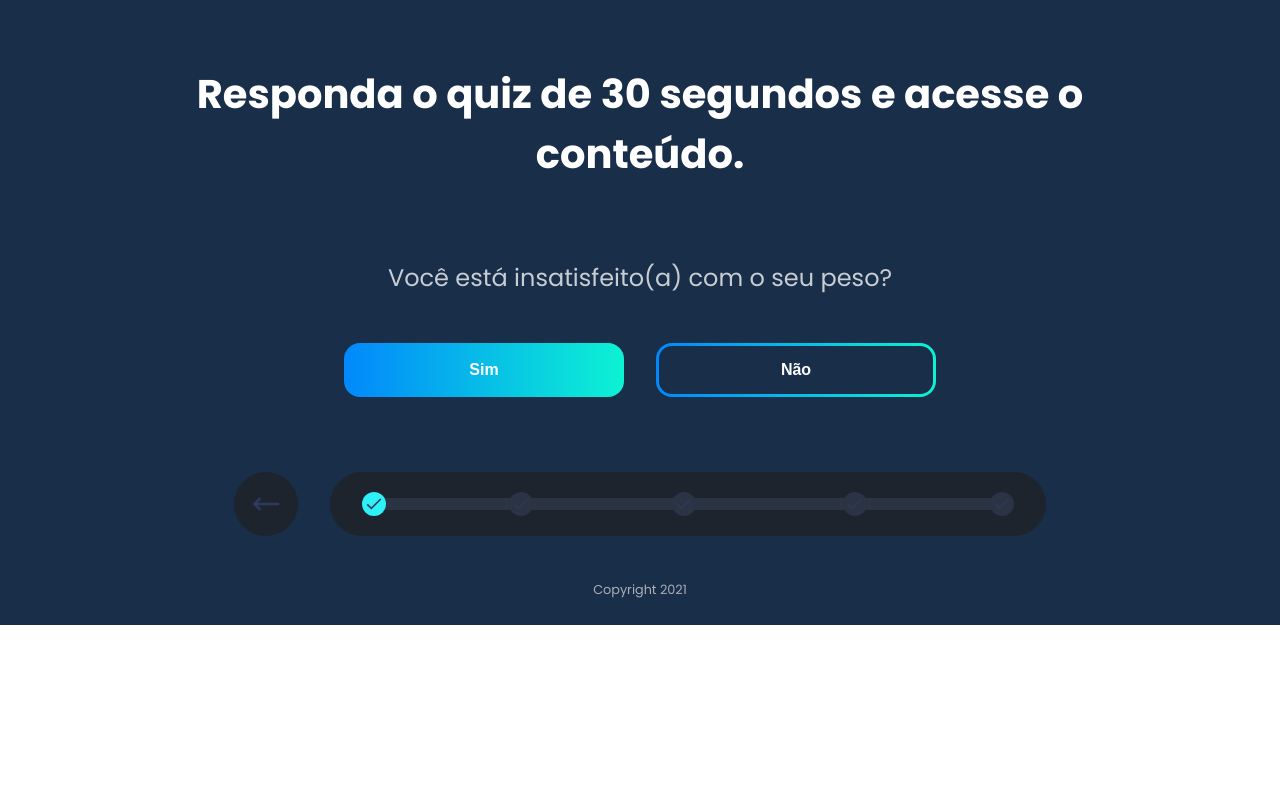
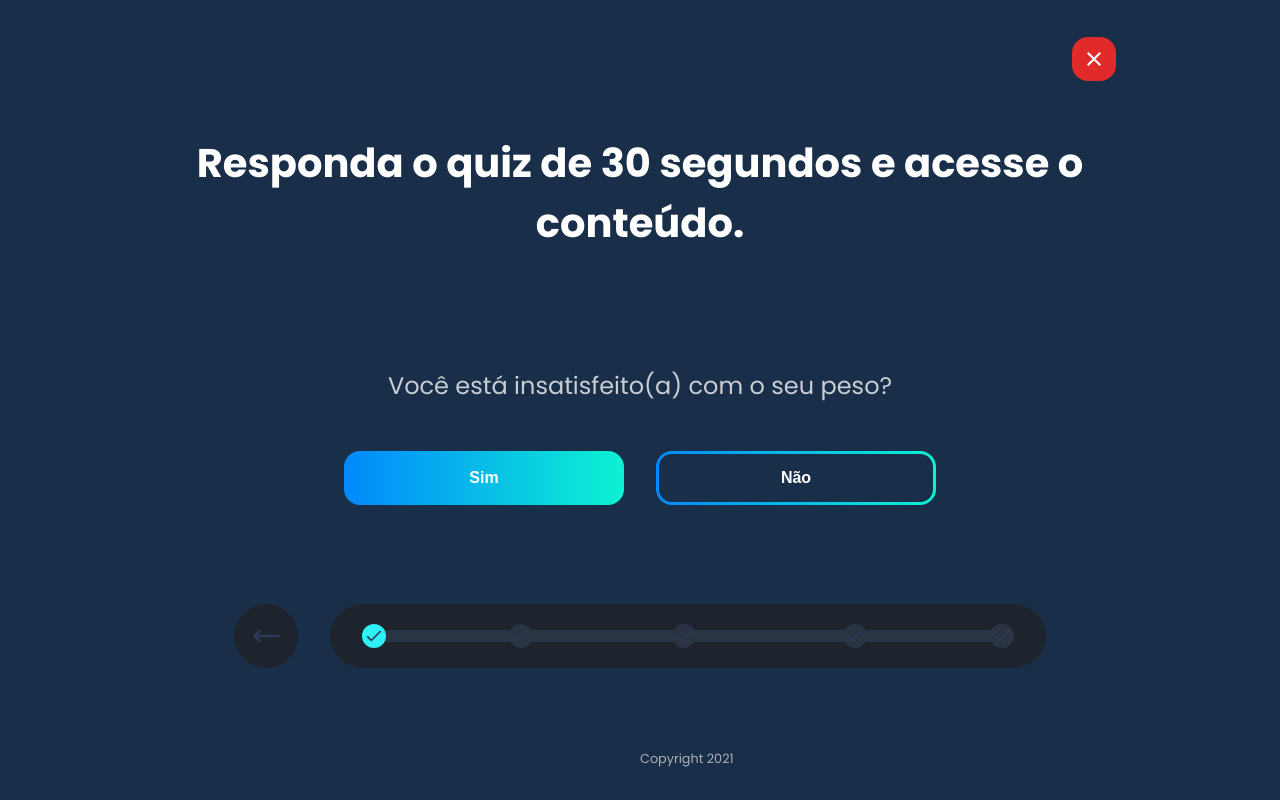
Before and after one commit to andraderafa72/quiz, a plain HTML site: page index.html in a window 1280 px wide. Drawn offline with Linux system fonts and the light colour scheme.

Commit message:
Botão de fechar

```diff
--- a/index.html
+++ b/index.html
@@ -17,6 +17,13 @@
 
   <section class="quiz">
     <div class="content-wrapper">
+      <a href="" class="backlink">
+        <svg width="24" height="24" viewBox="0 0 24 24" fill="none" xmlns="http://www.w3.org/2000/svg">
+          <path
+            d="M17.59 5L12 10.59L6.41 5L5 6.41L10.59 12L5 17.59L6.41 19L12 13.41L17.59 19L19 17.59L13.41 12L19 6.41L17.59 5Z"
+            fill="#fff" />
+        </svg>
+      </a>
       <h1>
         Responda o quiz de 30 segundos e acesse o conteúdo.
       </h1>
--- a/styles.scss
+++ b/styles.scss
@@ -13,31 +13,64 @@
   background: var(--cor-de-background);
   width: 100%;
   font-family: 'Poppins', 'Inter', sans-serif;
+  min-height: 100vh;
+  display: flex;
+  align-items: center;
+  justify-content: center;
+  flex-direction: column;
+  position: relative;
+
   span{
+    position: absolute;
+    bottom: .5rem;
+    left: 50%;
+    transform: translateX(-50%);
     display: inline-block;
     text-align: center;
     font-size: .8rem;
-    width: 100%;
     color: #abafb6;
     transform: translateY(-1.5rem);
   }
 
   .content-wrapper{
+    position: relative;
     max-width: 1080px;
+    width: 100%;
     margin: 0 auto;
     color: #fff;
     min-height: 600px;
+    height: 100%;
     display: flex;
     justify-content: space-between;
     flex-direction: column;
     align-items: center;
     padding: 4rem 2rem;
+
+    .backlink{
+      position: absolute;
+      right: 4rem;
+      top: -2rem;
+      width: 2.75rem;
+      height: 2.75rem;
+      border-radius: 1rem;
+      background: #e12b2b;
+      display: inline-flex;
+      align-items: center;
+      justify-content: center;
+      transition: .2s;
+
+      &:hover{
+        filter: brightness(.9);
+      }
+
+    }
   }
 
   h1 {
-    margin-bottom: 2rem;
+    margin-bottom: 3rem;
     font-size: 2.5rem;
     text-align: center;
+    width: 100%;
   }
 }
 
@@ -59,6 +92,7 @@
   align-items: center;
   justify-content: center;
   flex-direction: column;
+  margin: 2rem 0;
 
   p.pergunta {
     font-size: 1.5rem;
```
Also changed, not shown: styles.css.
